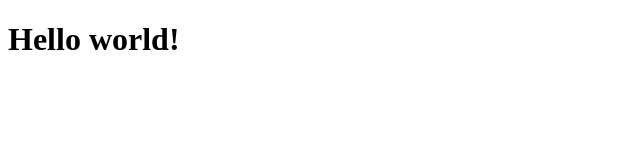
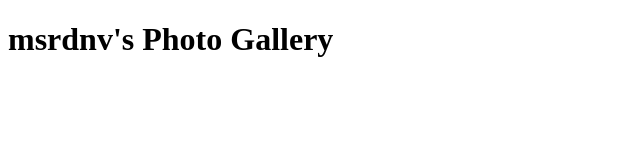
Before and after one commit to msrdnv/foto_stock, a plain HTML site: page index.html in a window 1280 px wide. Shown: the whole page, without its empty margins (0-640 px from the left). Drawn offline with Linux system fonts and the light colour scheme.

Commit message:
v_0.03_rename

```diff
--- a/index.html
+++ b/index.html
@@ -4,9 +4,17 @@
     <meta charset="UTF-8">
     <meta name="viewport" content="width=device-width, initial-scale=1.0">
     <meta name="author" content="msrdnv">
-    <title>msrdnv's Foto Stock</title>
+    <title>msrdnv's Photo Gallery</title>
   </head>
-  <body>
-    <h1>Hello world!</h1>
+  <body class="page">
+    <header class="header">
+      <h1>msrdnv's Photo Gallery</h1>
+    </header>
+    <main class="content">
+
+    </main>
+    <footer class="footer">
+
+    </footer>
   </body>
 </html>
```
